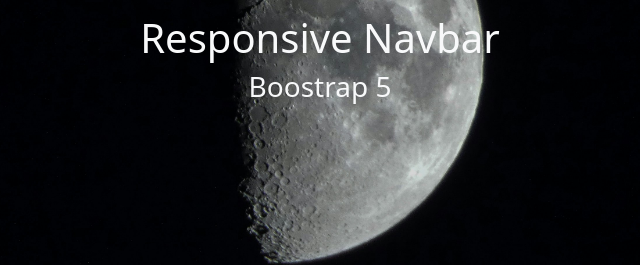
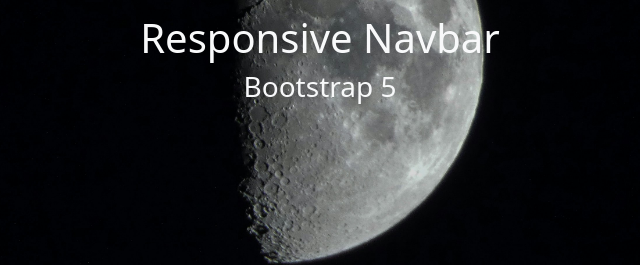
Before and after one commit to devanarodrigues/Responsive-dark-navbar, a plain HTML site: page index.html in a window 1280 px wide. Shown: the part 321-586 px from the top of the page, 320-960 px from the left. Drawn offline with nearby package versions, Linux system fonts and the light colour scheme.

Commit message:
Update index.html

```diff
--- a/index.html
+++ b/index.html
@@ -74,7 +74,7 @@
     <div class="container" style="height: 90vh; width: 100vw;">
         <div class="container-fluid text-light d-flex flex-column justify-content-center align-items-center  h-100" >
             <h1>Responsive Navbar</h1>
-            <h3>Boostrap 5</h3>
+            <h3>Bootstrap 5</h3>
         </div>
     </div>
 
```
